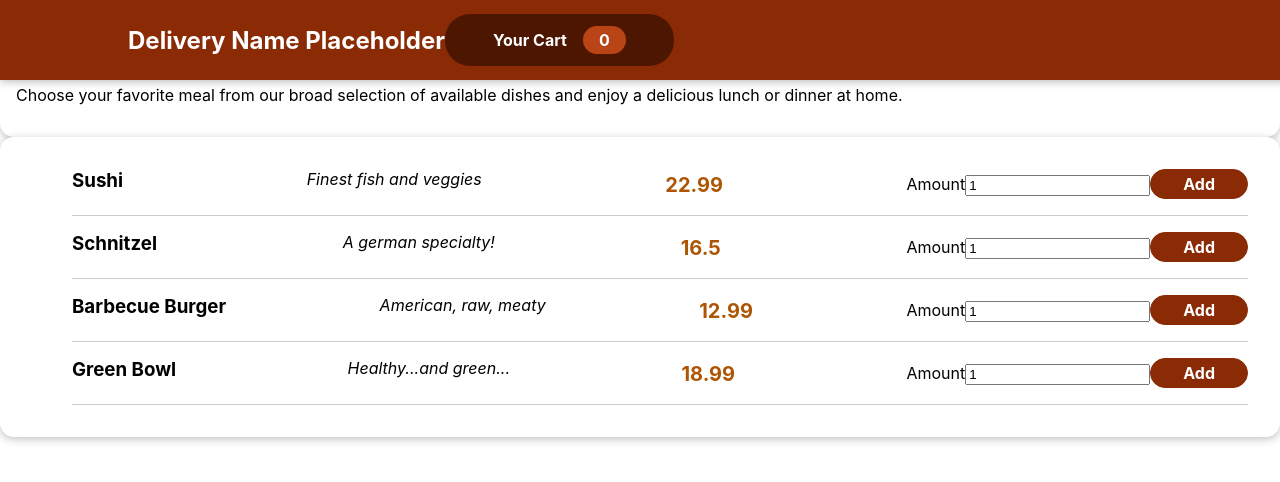
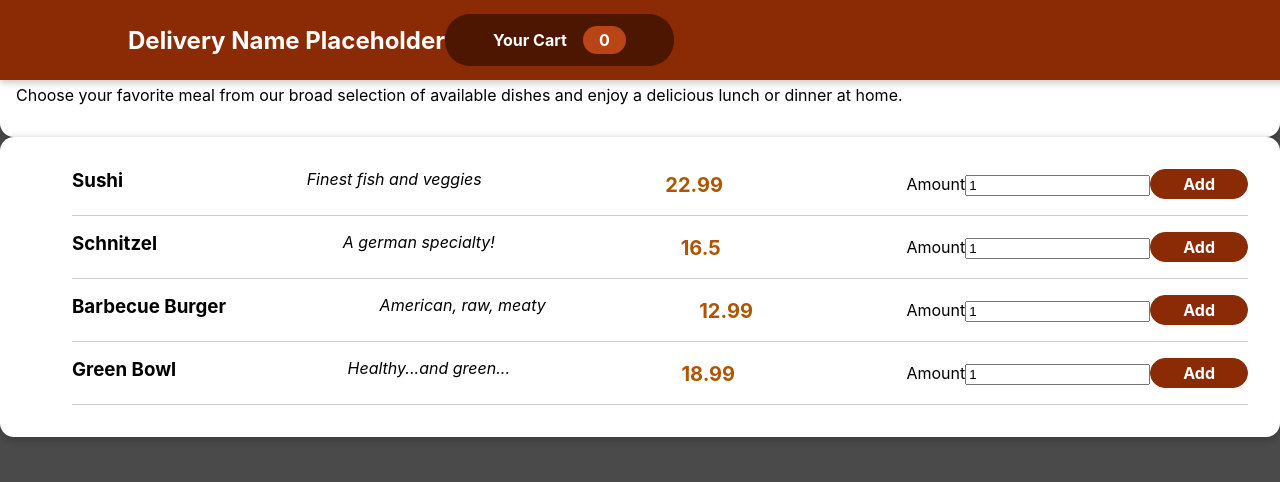
Before and after one commit to pelu97/react_food_order_example, a React (Create React App) app: page / in a window 1280 px wide. Shown: the top 482 px of the page. Built offline with nearby package versions, Linux system fonts and the light colour scheme.

Commit message:
Update background color

```diff
--- a/src/index.css
+++ b/src/index.css
@@ -5,6 +5,8 @@ body {
     sans-serif;
   -webkit-font-smoothing: antialiased;
   -moz-osx-font-smoothing: grayscale;
+
+  background-color: #4a4a4a
 }
 
 code {
```
